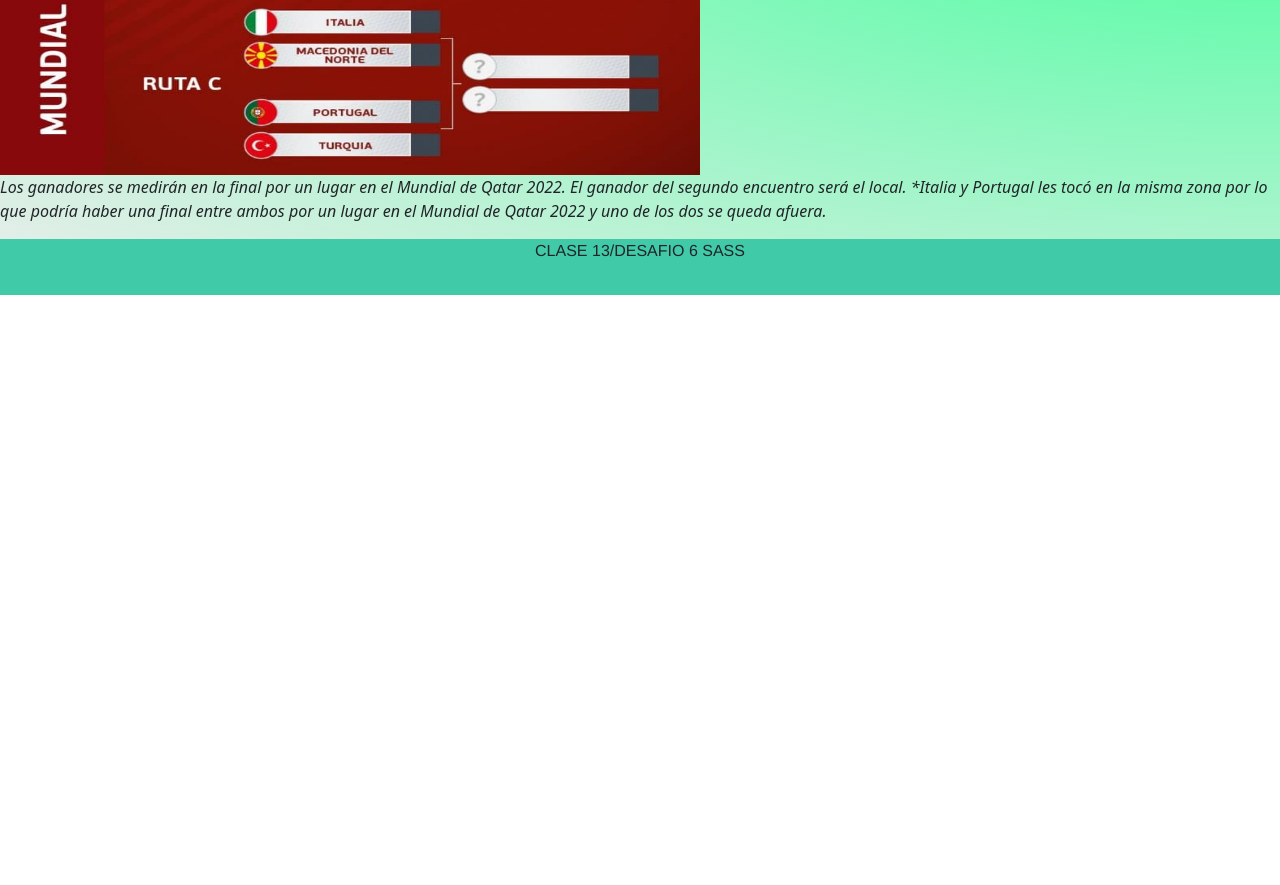
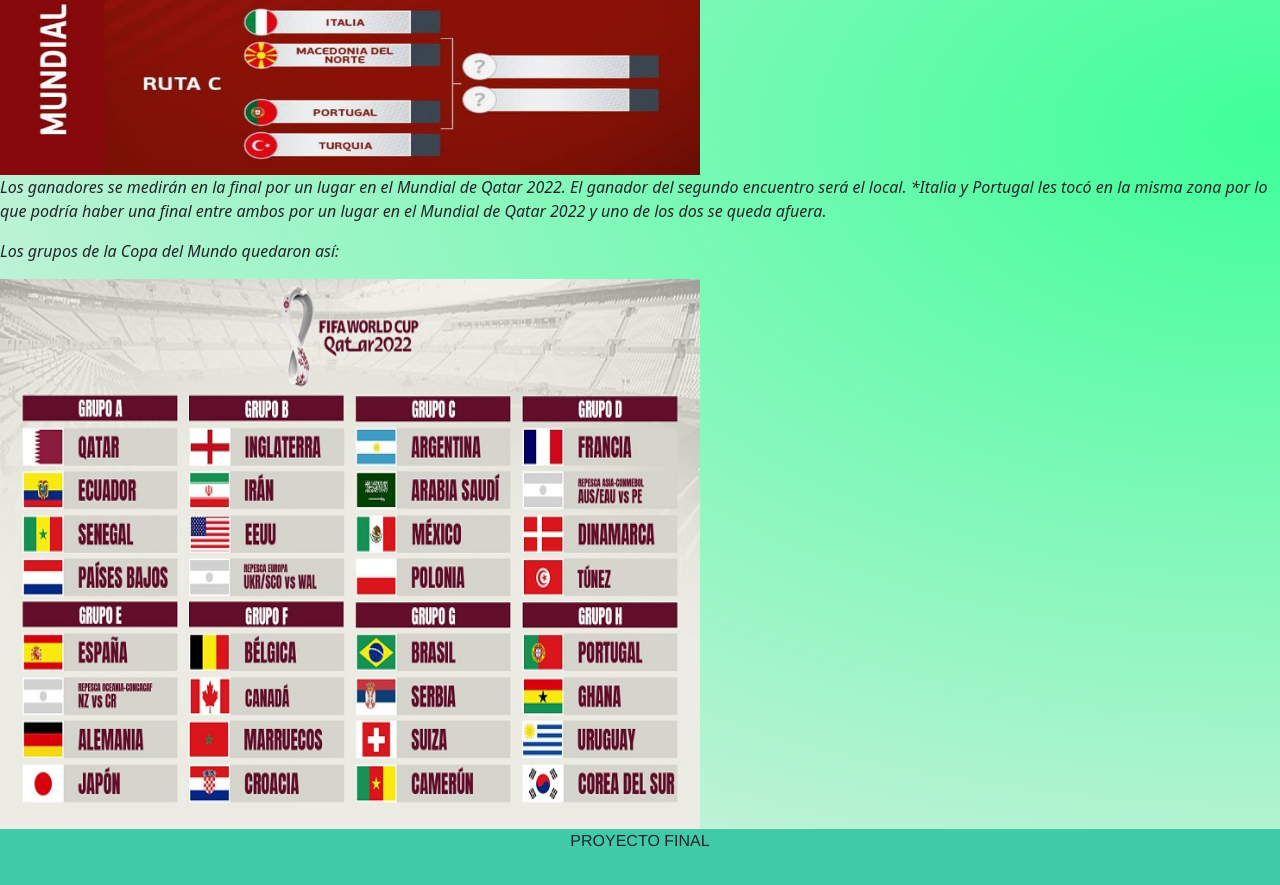
Before and after one commit to arielgaston10/2do-Entrega-del-proyecto-final, a website: page pages/novedades.html in a window 1280 px wide. Shown: the part 621-1506 px from the top of the page. Before the commit the page ends 916 px from the top, so only its background shows below. Drawn offline with nearby package versions, Linux system fonts and the light colour scheme.

Commit message:
proyecto final

```diff
--- a/pages/novedades.html
+++ b/pages/novedades.html
@@ -87,9 +87,13 @@
             *Italia y Portugal les tocó en la misma zona por lo que podría haber una final entre ambos por un lugar en
             el Mundial de Qatar 2022 y uno de los dos se queda afuera.
         </p>
+        <div>
+            <p class="article"> Los grupos de la Copa del Mundo quedaron así:</p>
+            <img src="../img/dateando.jpg" class="img" alt="">
+        </div>
     </main>
     <footer>
-        <p>CLASE 13/DESAFIO 6 SASS</p>
+        <p>PROYECTO FINAL</p>
     </footer>
 </body>
 
```
Also changed, not shown: img/dateando.jpg (added), img/fases.jpg (added), img/fases2.png (added).
